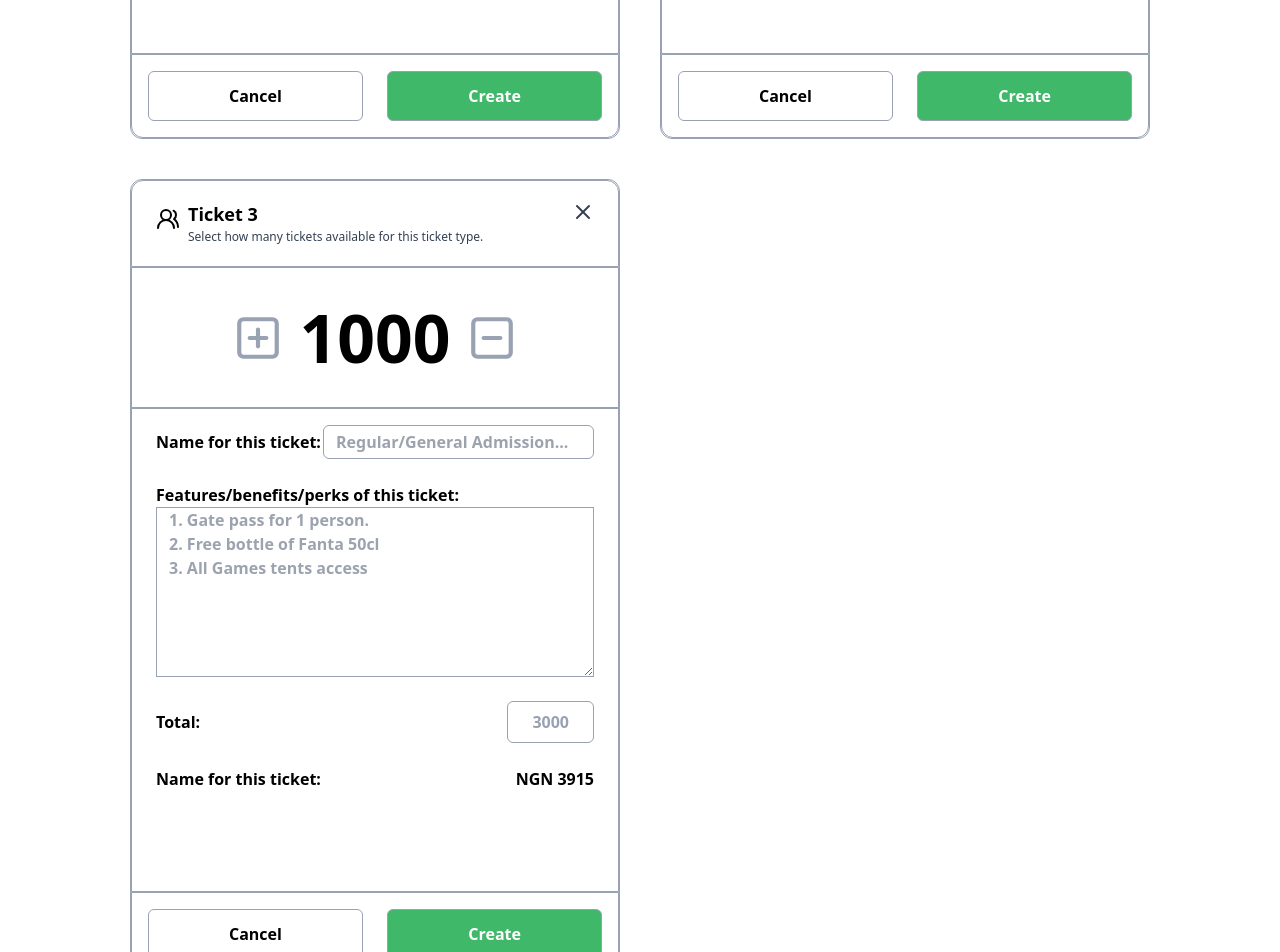
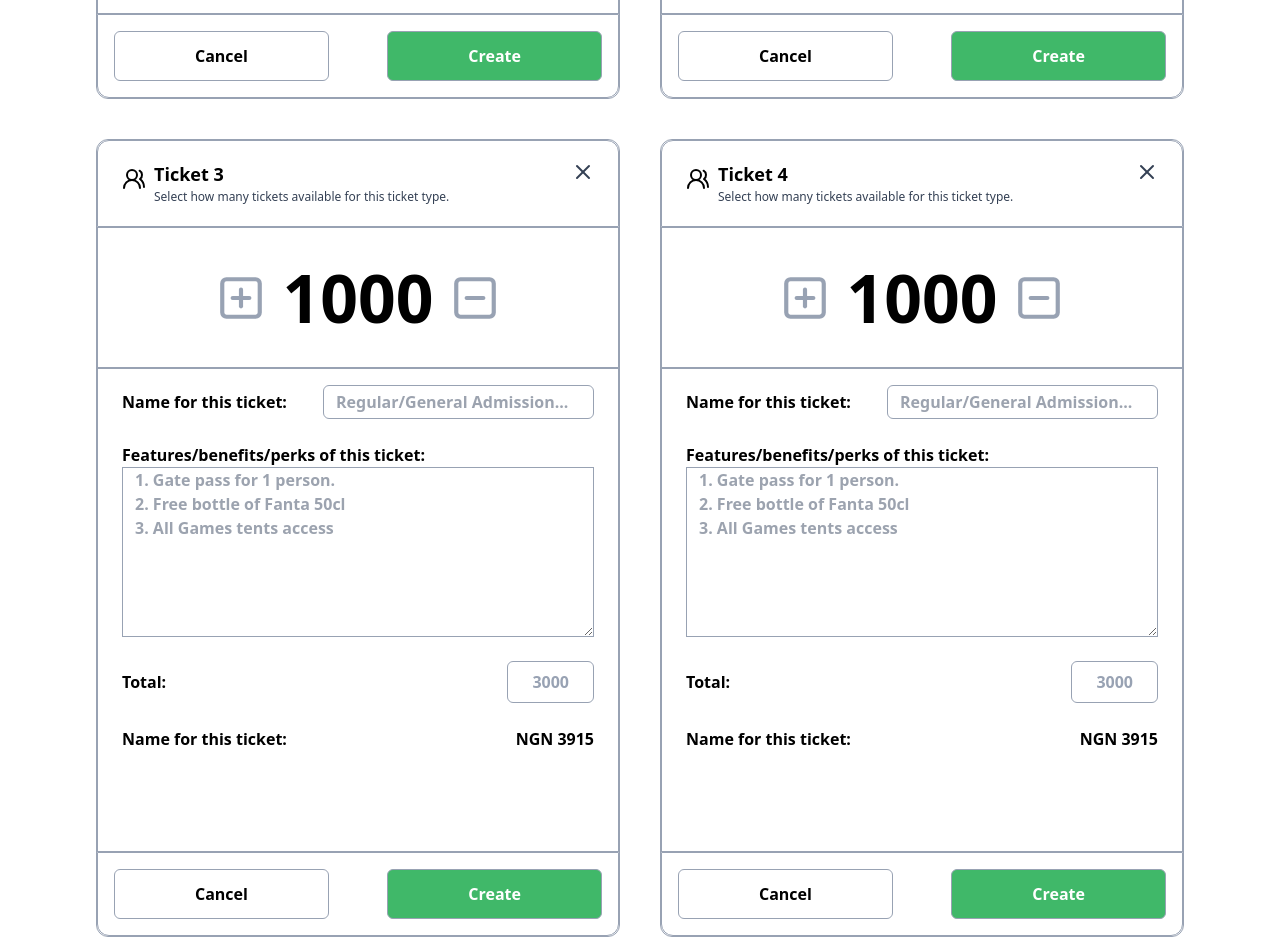
Before and after one commit to nnaemyx/webapp, a Next.js app: page /authentication/add-event/ticketinfo in a window 1280 px wide. Shown: the part 920-1872 px from the top of the page. Built offline with nearby package versions, Linux system fonts and the light colour scheme.

Commit message:
fix: fixed mobile view for ticket info

```diff
--- a/app/authentication/add-event/ticketinfo/page.tsx
+++ b/app/authentication/add-event/ticketinfo/page.tsx
@@ -29,12 +29,20 @@ const page = () => {
             description: 'This is the third ticket for the event.',
             benefits: 'Some even more cool benefits for this ticket.'
         },
+        {
+            id: 4,
+            name: 'Ticket 4',
+            availableTickets: 100,
+            price: 500,
+            description: 'This is the fourth ticket for the event.',
+            benefits: 'Some even more cool benefits for this ticket.'
+        },
     ];
   return (
-    <div className="flex flex-col p-10 justify-center ">
+    <div className="flex flex-col justify-center">
         <div>
                 <Image src={Stylizedlogo} alt="logo" className="-ml-8" />
-                <div>
+                <div className='px-3'>
                     <h1 className="text-[24px] font-semibold text-success400">
                     02 - Ticket information
                     </h1>
@@ -78,8 +86,8 @@ const page = () => {
                         </div>
                     </div>
                     <div className='flex font-semibold p-4 justify-between border border-solid  border-grey400 rounded-b-xl'>
-                        <button className='py-3 px-20 border border-solid  border-grey400 rounded-md'>Cancel</button>
-                        <button className='py-3 px-20 border border-solid  border-grey400 rounded-md bg-success300 text-white'>Create</button>
+                        <button className='py-3 px-10 md:px-20 border border-solid  border-grey400 rounded-md'>Cancel</button>
+                        <button className='py-3 px-10 md:px-20  border border-solid  border-grey400 rounded-md bg-success300 text-white'>Create</button>
                     </div>
                     <XIcon className='absolute top-5 right-6 text-grey700'/>
                 </div>
```
